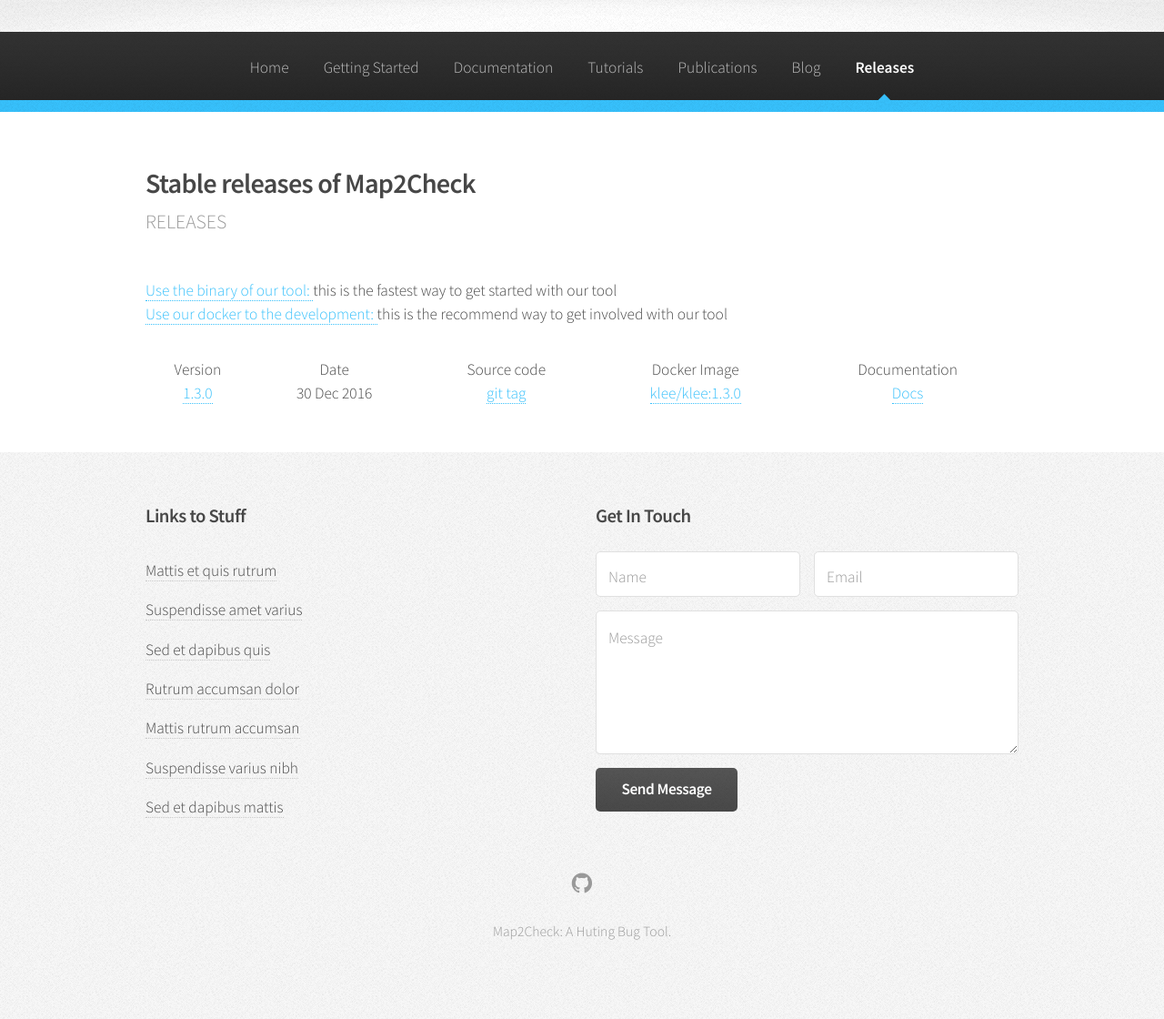
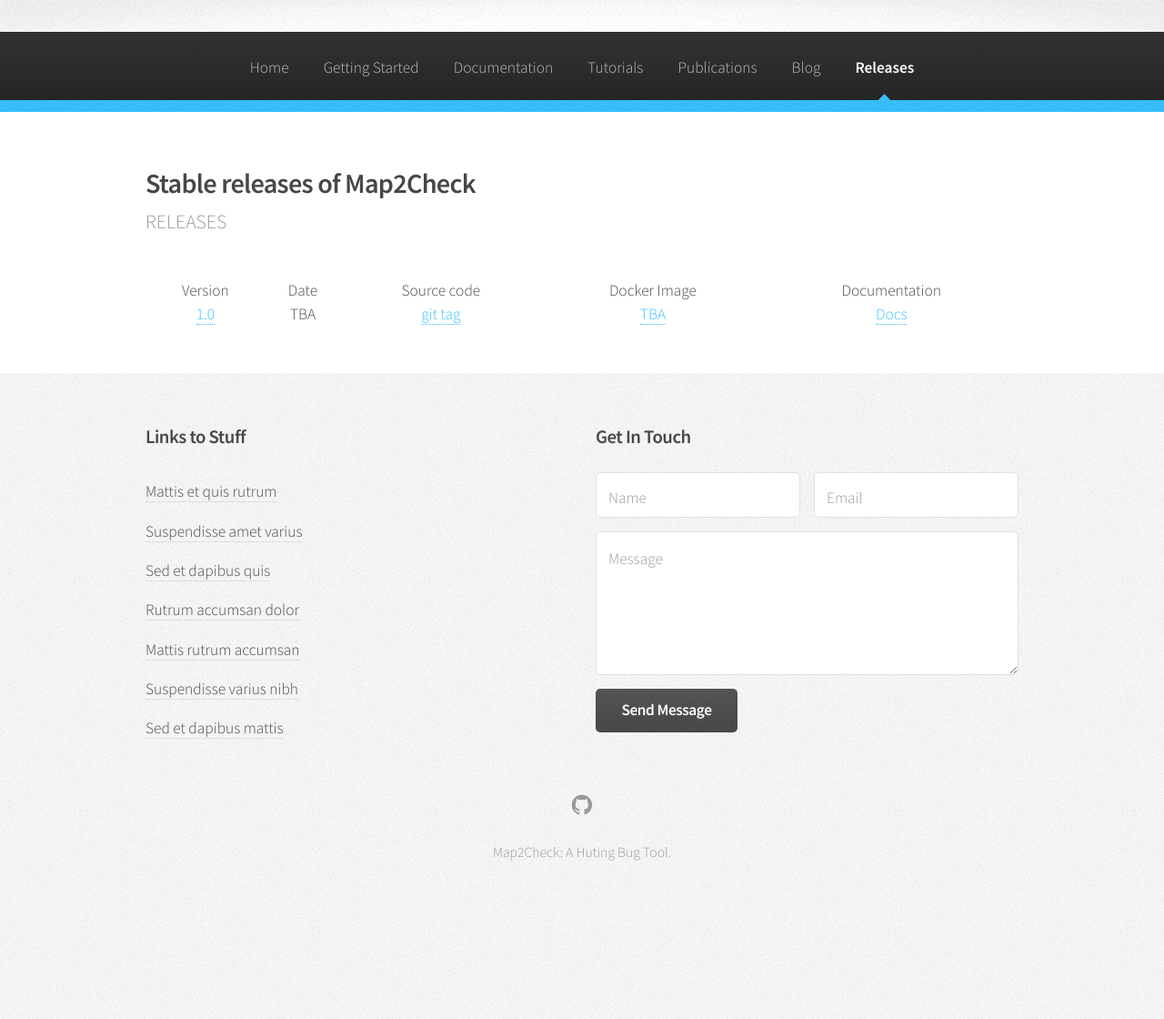
Before and after one commit to map2check/map2check.github.io, a Jekyll site: the page built from releases.html, in a window 1280 px wide. Shown: the whole page at 91% size. Built offline with Jekyll 4.4.1, drawn with Linux system fonts in a browser that asks for light colours; after the commit the page ends 1033 px from its top, so only the background shows below that.

Commit message:
Updated releases

```diff
--- a/releases.html
+++ b/releases.html
@@ -19,12 +19,6 @@
 						<span class="image featured"><img src="{{ site.baseurl }}/assets/images/banner.jpg" alt="" /></span>
                         -->
 
-						<ul>
-							{% assign current = page.url | downcase | split: '/' %}
-							<li {% if current[1] == 'releases.html' %}class="current"{% endif %}><a href="{{ site.baseurl }}/releases.html">Use the binary of our tool: </a>this is the fastest way to get started with our tool</li>
-                            <li {% if current[1] == 'docker.html' %}class="current"{% endif %}><a href="{{ site.baseurl }}/docker.html">Use our docker to the development: </a>this is the recommend way to get involved with our tool</li>
-                        </ul>
-
                           <table>
                               <thead>
                                 <tr>
@@ -37,12 +31,21 @@
                               </thead>
                               <tbody>
                                 <tr>
+                                  <td style="text-align: center"><a href="#">1.0</a></td>
+                                  <td style="text-align: center">TBA</td>
+                                  <td style="text-align: center"><a href="#">git tag</a></td>
+                                  <td style="text-align: center"><a href="">TBA</a></td>
+                                  <td style="text-align: center"><a href="#">Docs</a></td>
+                                </tr>
+                                <!--
+                                <tr>
                                   <td style="text-align: center"><a href="https://github.com/klee/klee/releases/tag/v1.3.0">1.3.0</a></td>
                                   <td style="text-align: center">30 Dec 2016</td>
                                   <td style="text-align: center"><a href="https://github.com/klee/klee/tree/v1.3.0">git tag</a></td>
                                   <td style="text-align: center"><a href="https://hub.docker.com/r/klee/klee/tags/">klee/klee:1.3.0</a></td>
                                   <td style="text-align: center"><a href="/releases/docs/v1.3.0">Docs</a></td>
                                 </tr>
+                                -->
                               </tbody>
                         </table>
 
```
